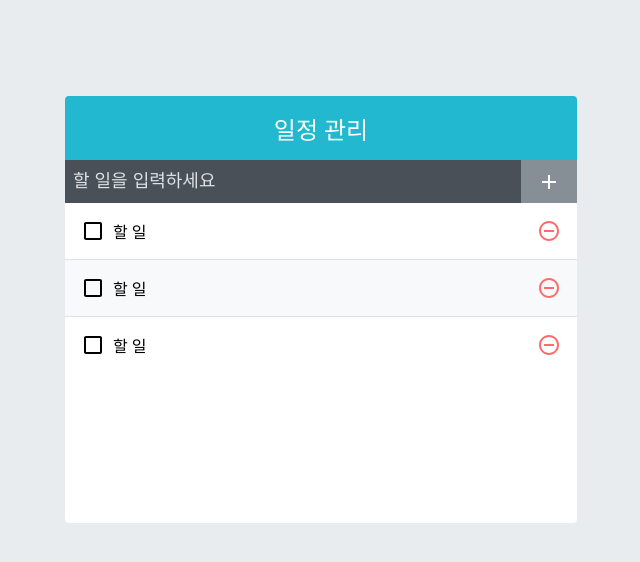
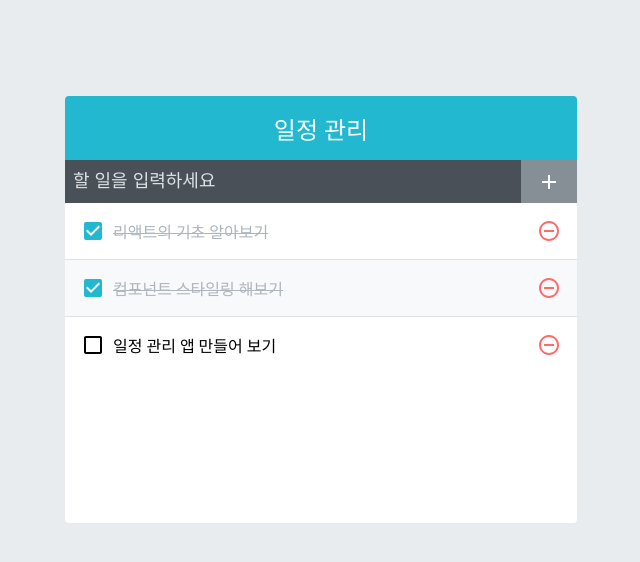
Before and after one commit to newfly101-jhkim/demo, a React (Create React App) app in the folder web/: page / in a window 1280 px wide. Shown: the top 562 px of the page, without its empty margins (319-959 px from the left). Built offline with nearby package versions, Linux system fonts and the light colour scheme.

Commit message:
013. TodoItemList 만들기

```diff
--- a/web/src/App.js
+++ b/web/src/App.js
@@ -6,7 +6,7 @@
 
 
 const App = () => {
-    const {todos} = useState([
+    const [todos, setTodos] = useState([
         {
             id: 1,
             text: '리액트의 기초 알아보기',
@@ -24,7 +24,7 @@
         }
     ]);
 
-    console.log("todos : {}",todos);
+    console.log("todos :",todos);
     return <TodoTemplate>
         <TodoInsert />
         <TodoList todos={todos}/>
--- a/web/src/Components/TodoInsert.js
+++ b/web/src/Components/TodoInsert.js
@@ -1,5 +1,6 @@
 import {MdAdd} from 'react-icons/md';
 import './TodoInsert.scss';
+import React from 'react';
 
 const TodoInsert = () => {
     return (
--- a/web/src/Components/TodoList.js
+++ b/web/src/Components/TodoList.js
@@ -1,12 +1,15 @@
 import TodoListItem from "./TodoListItem";
 import './TodoListItem.scss';
+import React from 'react';
 
-const TodoList = () => {
+const TodoList = ({todos}) => {
+    console.log(todos)
     return (
       <div className="TodoList">
-          <TodoListItem />
-          <TodoListItem />
-          <TodoListItem />
+          {/*.map() 에서 오류 나는 거는 비동기로 들어와서 표기가 안되는거*/}
+          {todos && todos.map(todo => (
+              <TodoListItem todo={todo} key={todo.id} />
+              ))}
       </div>
     );
 };
--- a/web/src/Components/TodoListItem.js
+++ b/web/src/Components/TodoListItem.js
@@ -1,12 +1,16 @@
 import './TodoListItem.scss';
-import {MdCheckBoxOutlineBlank, MdRemoveCircleOutline} from "react-icons/md";
+import cn from 'classnames';
+import React from 'react';
+import {MdCheckBox, MdCheckBoxOutlineBlank, MdRemoveCircleOutline} from "react-icons/md";
 
-const TodoListItem = () => {
+const TodoListItem = ({todo}) => {
+    const {text, checked} = todo;
+    console.log(checked);
     return (
         <div className="TodoListItem">
-            <div className="checkbox">
-                <MdCheckBoxOutlineBlank />
-                <div className="text">할 일</div>
+            <div className={cn("checkbox", {checked})}>
+                {checked ? <MdCheckBox/> : <MdCheckBoxOutlineBlank/>}
+                <div className="text">{text}</div>
             </div>
             <div className="remove">
                 <MdRemoveCircleOutline />
--- a/web/src/Components/TodoTemplate.js
+++ b/web/src/Components/TodoTemplate.js
@@ -1,4 +1,5 @@
 import './TodoTemplate.scss';
+import React from 'react';
 
 const TodoTemplate = ({ children }) => {
     return (
```
